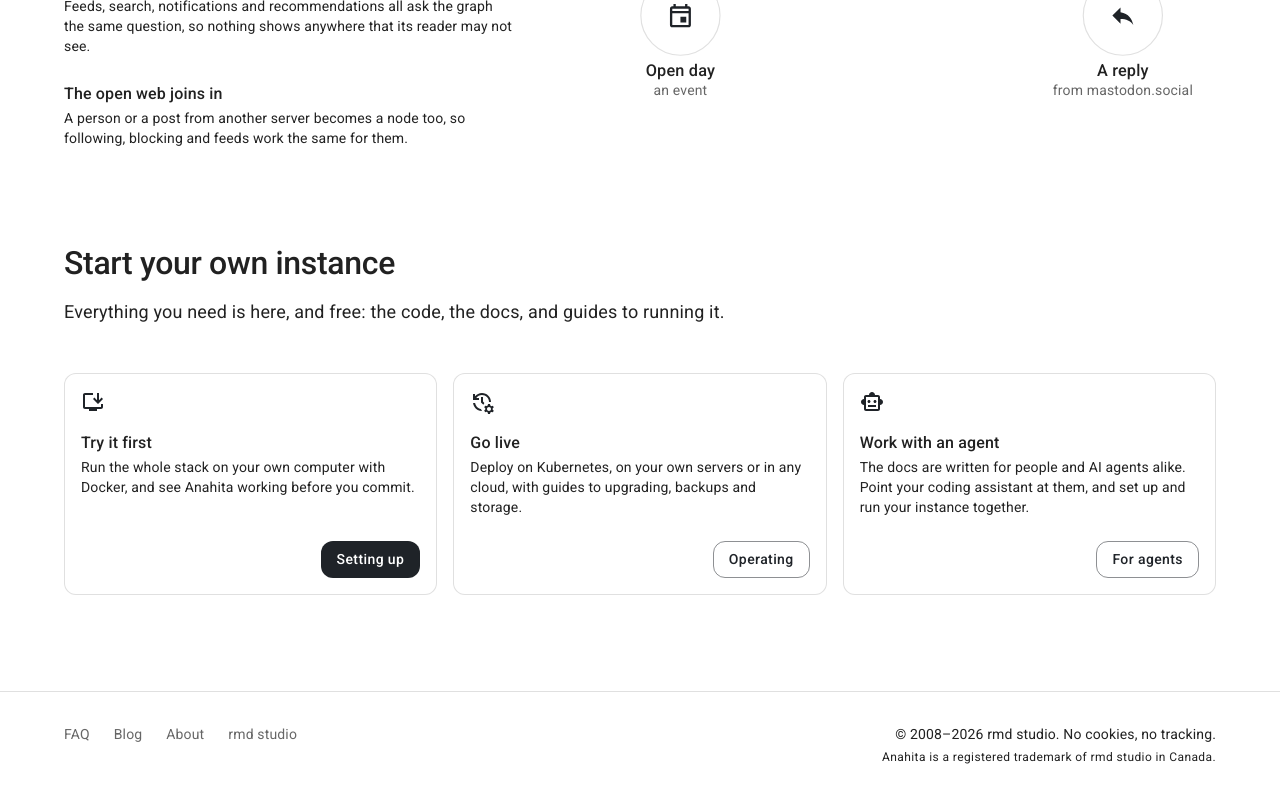
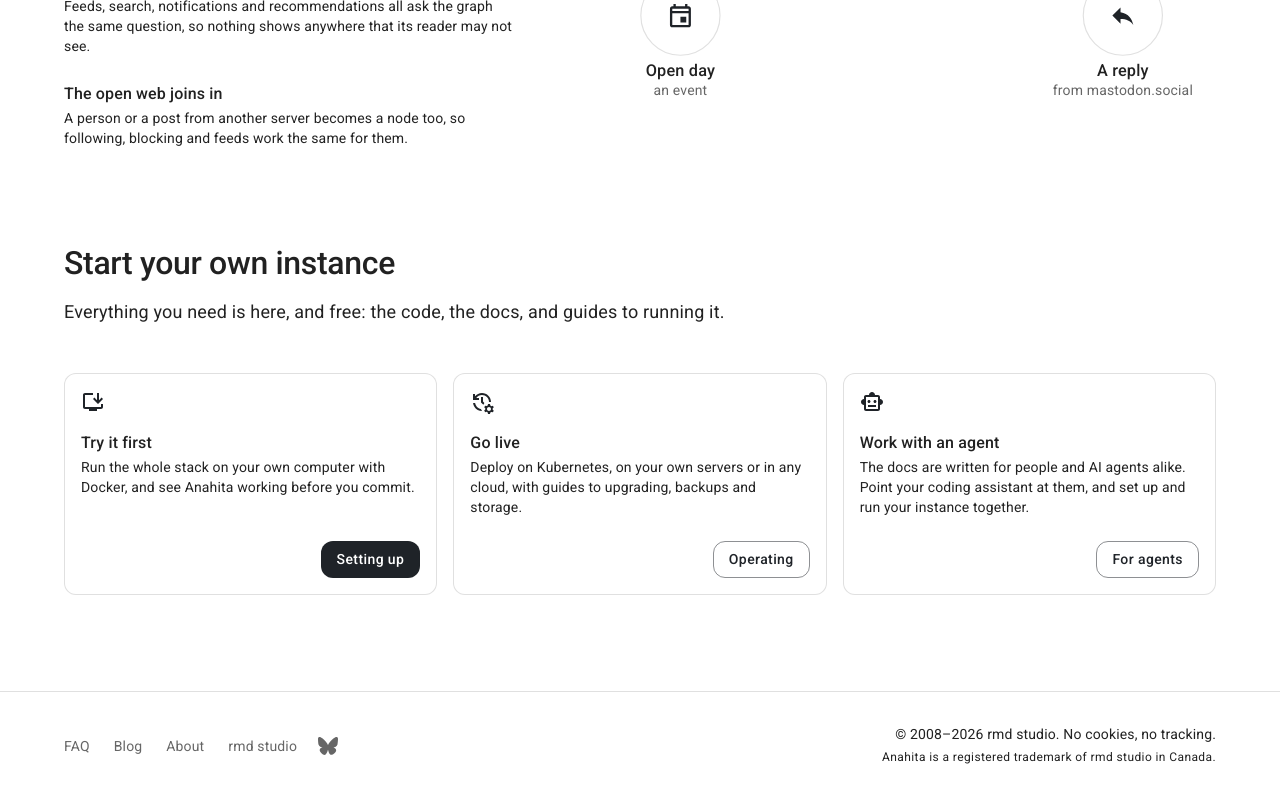
Before and after one commit to anahitasocial/anahita.io, a Next.js app: page / in a window 1280 px wide. Shown: the part 3149-3949 px from the top of the page. Built offline with nearby package versions, Linux system fonts and the light colour scheme; what @mui/material-nextjs would draw is missing.

Commit message:
footer - Anahita on Bluesky
- added: a Bluesky button after the footer's links, to bsky.app/profile/anahita.io

```diff
--- /dev/null
+++ b/src/components/BlueskyIcon.jsx
@@ -0,0 +1,10 @@
+import SvgIcon from '@mui/material/SvgIcon';
+
+// Bluesky's butterfly, from Simple Icons (CC0): MUI's icons have none.
+export default function BlueskyIcon(props) {
+  return (
+    <SvgIcon {...props}>
+      <path d="M12 10.8c-1.087-2.114-4.046-6.053-6.798-7.995C2.566.944 1.561 1.266.902 1.565.139 1.908 0 3.08 0 3.768c0 .69.378 5.65.624 6.479.815 2.736 3.713 3.66 6.383 3.364.136-.02.275-.039.415-.056-.138.022-.276.04-.415.056-3.912.58-7.387 2.005-2.83 7.078 5.013 5.19 6.87-1.113 7.823-4.308.953 3.195 2.05 9.271 7.733 4.308 4.267-4.308 1.172-6.498-2.74-7.078a8.741 8.741 0 0 1-.415-.056c.14.017.279.036.415.056 2.67.297 5.568-.628 6.383-3.364.246-.828.624-5.79.624-6.478 0-.69-.139-1.861-.902-2.206-.659-.298-1.664-.62-4.3 1.24C16.046 4.748 13.087 8.687 12 10.8Z" />
+    </SvgIcon>
+  );
+}
--- a/src/components/Footer.jsx
+++ b/src/components/Footer.jsx
@@ -2,8 +2,10 @@
 import Container from '@mui/material/Container';
 import MuiLink from '@mui/material/Link';
 import Typography from '@mui/material/Typography';
+import IconButton from '@mui/material/IconButton';
+import BlueskyIcon from './BlueskyIcon';
 import Link from './Link';
-import { footer } from '../data/site';
+import { footer, site } from '../data/site';
 
 export default function Footer() {
   const year = new Date().getFullYear();
@@ -18,7 +20,7 @@
           justifyContent: 'space-between',
         }}
       >
-        <Box component="nav" sx={{ display: 'flex', flexWrap: 'wrap', gap: 3 }}>
+        <Box component="nav" sx={{ display: 'flex', flexWrap: 'wrap', alignItems: 'center', columnGap: 3, rowGap: 1 }}>
           {footer.map(({ label, href }) => (
             <MuiLink
               key={label}
@@ -31,6 +33,16 @@
               {label}
             </MuiLink>
           ))}
+          {/* Anahita's own account, @anahita.io: a profile to follow. */}
+          <IconButton
+            href={site.bluesky}
+            aria-label="Anahita on Bluesky"
+            title="Anahita on Bluesky"
+            size="small"
+            sx={{ color: 'text.secondary', ml: -1, '&:hover': { color: '#1185FE' } }}
+          >
+            <BlueskyIcon fontSize="small" />
+          </IconButton>
         </Box>
         <Box sx={{ textAlign: { sm: 'right' } }}>
           <Typography variant="body2" color="text.secondary">
--- a/src/data/site.js
+++ b/src/data/site.js
@@ -6,6 +6,7 @@
   description:
     'Open-source social software that an organisation runs for its own community, connected to the fediverse and Bluesky.',
   github: 'https://github.com/anahitasocial',
+  bluesky: 'https://bsky.app/profile/anahita.io',
   rmdStudio: 'https://www.rmdstudio.com',
   // True keeps search engines away (robots.txt, and noindex on every page),
   // for a copy of the site that is not the real one. Off since the launch,
```
